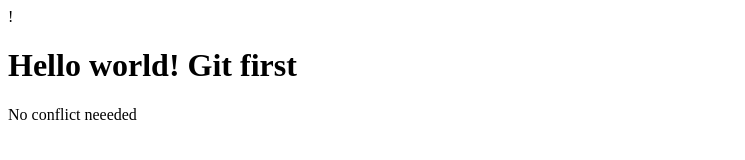
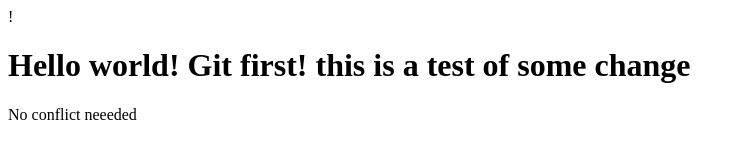
Before and after one commit to HuynhTanPhat1302/GitHub-WorkFlow, a plain HTML site: page index.html in a window 1280 px wide. Shown: the whole page, without its empty margins (0-745 px from the left). Drawn offline with Linux system fonts and the light colour scheme.

Commit message:
#Ngocand fixed and update h1

```diff
--- a/index.html
+++ b/index.html
@@ -2,12 +2,12 @@
 <html>
     <head>
         <meta charset="UTF-8">
-        <title>Working with Tanphat</title>
+        <title>Working with Ngocanh</title>
     </head>
 
     <body>
         <h1>
-            Hello world! Git first
+            Hello world! Git first! this is a test of some change
         </h1>
         <p>No conflict neeeded</p>
     </body>
```
